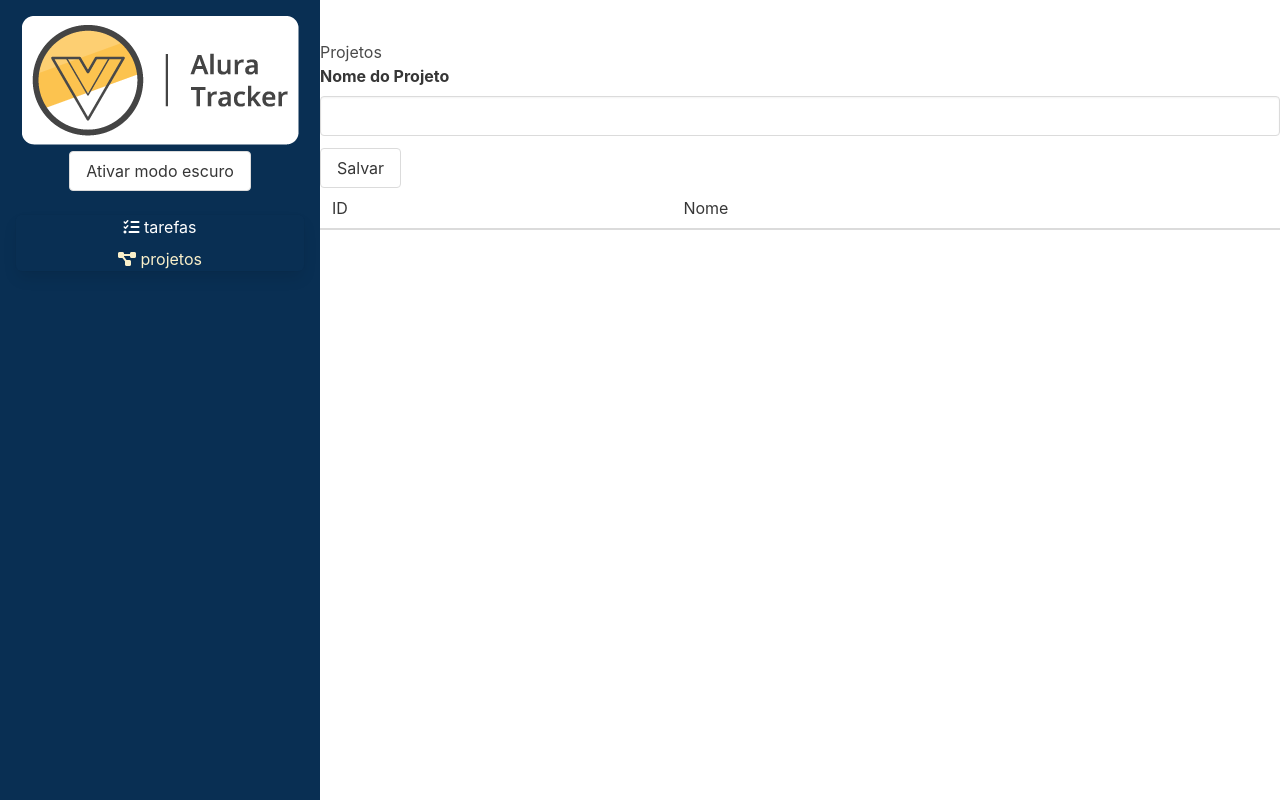
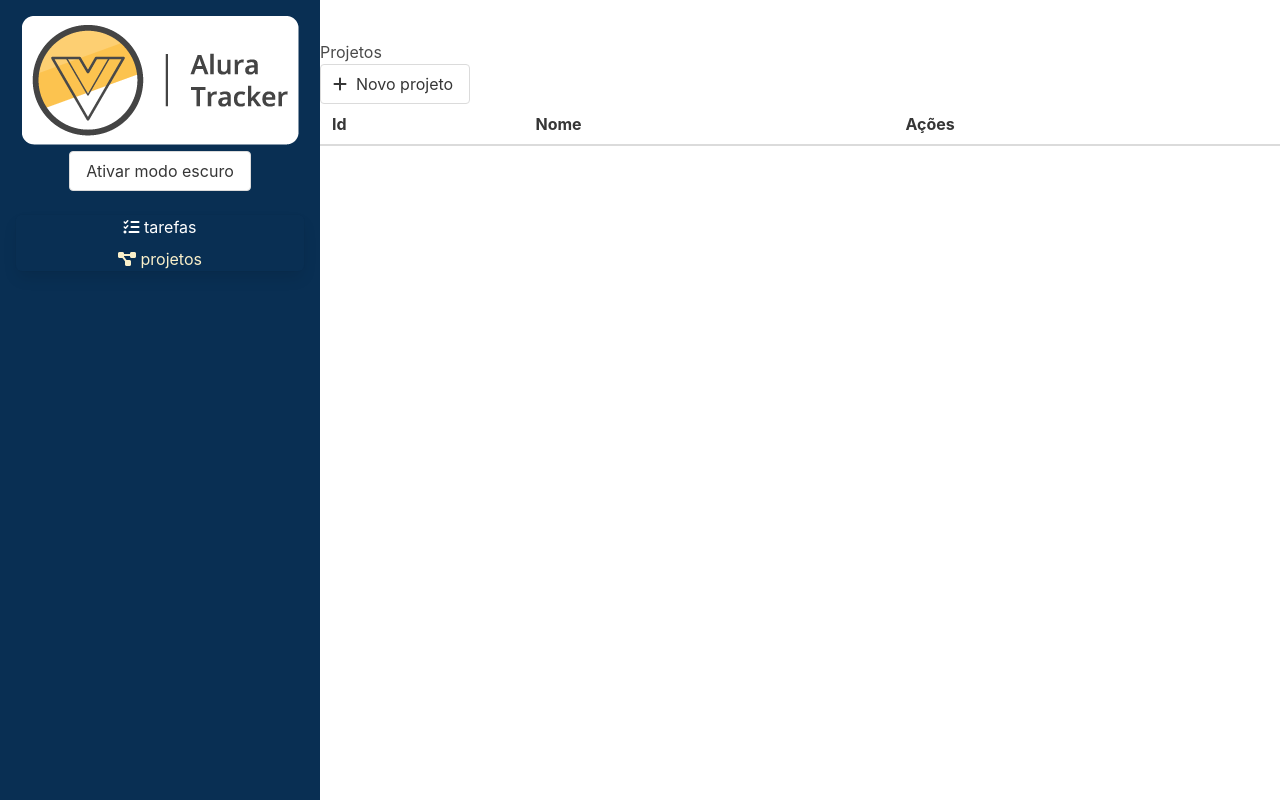
Before and after one commit to JeffersonnJunior/Alura-Tracker, a Vue app: page /#/projetos in a window 1280 px wide. Built offline with nearby package versions, Linux system fonts and the light colour scheme.

Commit message:
feat: advancing in studies

```diff
--- a/src/roteador/index.ts
+++ b/src/roteador/index.ts
@@ -1,6 +1,7 @@
 import { createRouter, createWebHashHistory, RouteRecordRaw  } from "vue-router"
 import Tarefas from '../views/Tarefas.vue'
 import Projetos from '../views/Projetos.vue'
+import Formulario from '../views/projetos/Formulario.vue'
 
 const rotas: RouteRecordRaw[] = [
     {
@@ -13,7 +14,19 @@ const rotas: RouteRecordRaw[] = [
     path: '/projetos',
     name: 'Projetos',
     component: Projetos
-    }
+    },
+
+    {
+    path: '/projetos/novo',
+    name: 'Novo projeto',
+    component: Formulario
+    },
+
+    {
+    path: '/projetos/:id',
+    name: 'Editar projetos',
+    component: Formulario
+    },
 
 ]
 
--- a/src/views/Projetos.vue
+++ b/src/views/Projetos.vue
@@ -1,33 +1,33 @@
 <template>
     <section class="projetos"></section>
     <h1>Projetos</h1>
-    <form @submit.prevent="salvar">
-        <div class="field">
-            <label for="nomeDoProjeto" class="label">
-                Nome do Projeto
-            </label>
-            <input
-            type="text"
-            class="input"
-            v-model="nomeDoProjeto"
-            id="nomeDoProjet"
-            />
-        </div>
-        <div class="field">
-            <button class="button" type="submit">Salvar</button>
-        </div>
-    </form>
+    <router-link to="/projetos/novo" class="button">
+      <span class="icon is-small">
+        <i class="fas fa-plus"></i>
+      </span>
+      <span>Novo projeto</span>
+    </router-link>
     <table class="table is-fullwidth">
         <thead>
             <tr>
-                <td>ID</td>
-                <td>Nome</td>
+                <th>Id</th>
+                <th>Nome</th>
+                <th>
+                    Ações
+                </th>
             </tr>
         </thead>
         <tbody>
             <tr v-for="projeto in projetos" :key="projeto.id">
-                <th>{{ projeto.id }}</th>
-                <th>{{ projeto.nome }}</th>
+                <td>{{ projeto.id }}</td>
+                <td>{{ projeto.nome }}</td>
+                <td>
+                    <router-link :to="`/projetos/${projeto.id}`" class="button">
+                    <span class="icon is-small">
+                    <i class="fas fa-pencil-alt"></i>
+                    </span>
+                    </router-link>
+                </td>
             </tr>
         </tbody>
     </table>
@@ -41,22 +41,9 @@ import { useStore } from '@/store';
 
 export default defineComponent({
     name: 'Projetos-Formulario',
-    data(){
-       return{
-        nomeDoProjeto: "",
-       };
-    },
-    methods:{
-        salvar(){
-            this.store.commit('ADICIONA_PROJETO', this.nomeDoProjeto)
-            this.nomeDoProjeto = "";
-        },
-
-    },
     setup(){
       const store = useStore()
       return{
-        store,
         projetos: computed(() => store.state.projetos)
       }
     }
--- a/src/views/projetos/Formulario.vue
+++ b/src/views/projetos/Formulario.vue
@@ -17,30 +17,15 @@
             <button class="button" type="submit">Salvar</button>
         </div>
     </form>
-    <table class="table is-fullwidth">
-        <thead>
-            <tr>
-                <td>ID</td>
-                <td>Nome</td>
-            </tr>
-        </thead>
-        <tbody>
-            <tr v-for="projeto in projetos" :key="projeto.id">
-                <th>{{ projeto.id }}</th>
-                <th>{{ projeto.nome }}</th>
-            </tr>
-        </tbody>
-    </table>
 </template>
 
 <script lang="ts">
-import { computed } from '@vue/reactivity';
 import { defineComponent } from 'vue';
 import { useStore } from '@/store';
 
 
 export default defineComponent({
-    name: 'Projetos-Formulario',
+    name: 'Projeto-Formulario',
     data(){
        return{
         nomeDoProjeto: "",
@@ -50,14 +35,14 @@ export default defineComponent({
         salvar(){
             this.store.commit('ADICIONA_PROJETO', this.nomeDoProjeto)
             this.nomeDoProjeto = "";
+            this.$router.push('/projetos')
         },
 
     },
     setup(){
       const store = useStore()
       return{
-        store,
-        projetos: computed(() => store.state.projetos)
+        store
       }
     }
 
```
